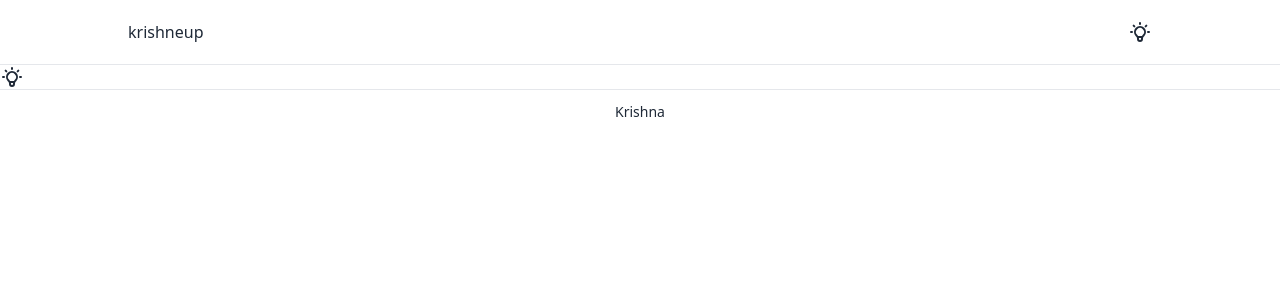
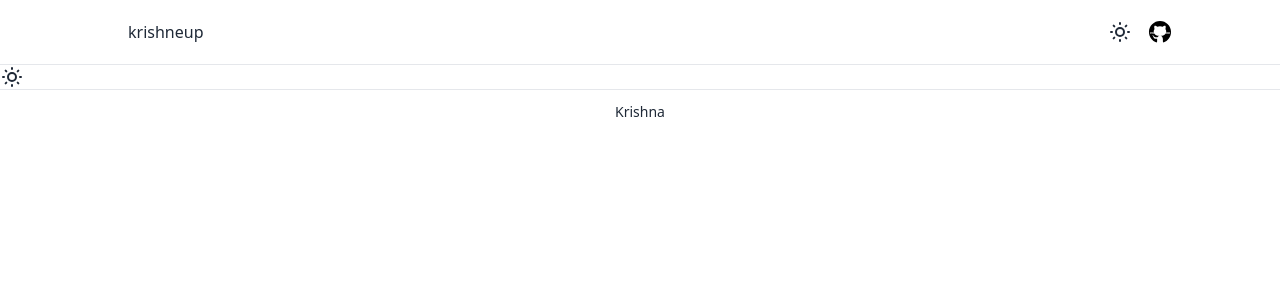
Before and after one commit to davecook88/Thrive_BE_public, a Next.js app: page /components/toggle in a window 1280 px wide. Shown: the top 300 px of the page. Built offline with nearby package versions, Linux system fonts and the light colour scheme.

Commit message:
typescript changes

```diff
--- a/package.json
+++ b/package.json
@@ -9,12 +9,12 @@
     "lint": "next lint"
   },
   "dependencies": {
-    "@heroicons/react": "^1.0.3",
     "daisyui": "^1.11.0",
     "next": "11.0.1",
     "prop-types": "^15.7.2",
     "react": "17.0.2",
-    "react-dom": "17.0.2"
+    "react-dom": "17.0.2",
+    "react-icons": "^4.2.0"
   },
   "devDependencies": {
     "@types/react": "17.0.15",
--- /dev/null
+++ b/pages/components/icons/github.tsx
@@ -0,0 +1,16 @@
+import React from "react";
+
+function GithubIcon() {
+  return (
+    <svg
+    xmlns="http://www.w3.org/2000/svg"
+    width="24"
+    height="24"
+    viewBox="0 0 50 50"
+  >
+    <path d="M17.791 46.836A1.999 1.999 0 0019 45v-5.4c0-.197.016-.402.041-.61A.611.611 0 0119 39h-3.6c-1.5 0-2.8-.6-3.4-1.8-.7-1.3-1-3.5-2.8-4.7-.3-.2-.1-.5.5-.5.6.1 1.9.9 2.7 2 .9 1.1 1.8 2 3.4 2 2.487 0 3.82-.125 4.622-.555C21.356 34.056 22.649 33 24 33v-.025c-5.668-.182-9.289-2.066-10.975-4.975-3.665.042-6.856.405-8.677.707a21.537 21.537 0 01-.151-.987c1.797-.296 4.843-.647 8.345-.714a8.162 8.162 0 01-.291-.849c-3.511-.178-6.541-.039-8.187.097-.02-.332-.047-.663-.051-.999 1.649-.135 4.597-.27 8.018-.111a9.832 9.832 0 01-.13-1.543c0-1.7.6-3.5 1.7-5-.5-1.7-1.2-5.3.2-6.6 2.7 0 4.6 1.3 5.5 2.1C21 13.4 22.9 13 25 13s4 .4 5.6 1.1c.9-.8 2.8-2.1 5.5-2.1 1.5 1.4.7 5 .2 6.6 1.1 1.5 1.7 3.2 1.6 5 0 .484-.045.951-.11 1.409 3.499-.172 6.527-.034 8.204.102-.002.337-.033.666-.051.999-1.671-.138-4.775-.28-8.359-.089a8.272 8.272 0 01-.325.98c3.546.046 6.665.389 8.548.689-.043.332-.093.661-.151.987-1.912-.306-5.171-.664-8.879-.682-1.665 2.878-5.22 4.755-10.777 4.974V33c2.6 0 5 3.9 5 6.6V45c0 .823.498 1.53 1.209 1.836C41.37 43.804 48 35.164 48 25 48 12.318 37.683 2 25 2S2 12.318 2 25c0 10.164 6.63 18.804 15.791 21.836z"></path>
+  </svg>
+  );
+}
+
+export default GithubIcon;
--- /dev/null
+++ b/pages/components/icons/moon.tsx
@@ -0,0 +1,26 @@
+import React from "react";
+
+interface type {
+    callfunc: any
+}
+function MoonIcon({callfunc}:type) {
+  return (
+    <svg
+      xmlns="http://www.w3.org/2000/svg"
+      fill="none"
+      stroke="currentColor"
+      className="h-6 w-6"
+      viewBox="0 0 24 24"
+      onClick={callfunc}
+    >
+      <path
+        strokeLinecap="round"
+        strokeLinejoin="round"
+        strokeWidth="2"
+        d="M20.354 15.354A9 9 0 018.646 3.646 9.003 9.003 0 0012 21a9.003 9.003 0 008.354-5.646z"
+      ></path>
+    </svg>
+  );
+}
+
+export default MoonIcon;
--- /dev/null
+++ b/pages/components/icons/sun.tsx
@@ -0,0 +1,27 @@
+import React from "react";
+
+interface type {
+    callfunc: any
+}
+
+function SunIcon({callfunc}:type) {
+  return (
+    <svg
+      xmlns="http://www.w3.org/2000/svg"
+      fill="none"
+      stroke="currentColor"
+      className="h-6 w-6"
+      viewBox="0 0 24 24"
+      onClick={callfunc}
+    >
+      <path
+        strokeLinecap="round"
+        strokeLinejoin="round"
+        strokeWidth="2"
+        d="M12 3v1m0 16v1m9-9h-1M4 12H3m15.364 6.364l-.707-.707M6.343 6.343l-.707-.707m12.728 0l-.707.707M6.343 17.657l-.707.707M16 12a4 4 0 11-8 0 4 4 0 018 0z"
+      ></path>
+    </svg>
+  );
+}
+
+export default SunIcon;
--- a/pages/components/toggle.tsx
+++ b/pages/components/toggle.tsx
@@ -1,4 +1,6 @@
 import React, { useState, useEffect } from "react";
+import MoonIcon from "./icons/moon";
+import SunIcon from "./icons/sun";
 
 const Toggle = () => {
   const [darkmode, setDarkmode] = useState<boolean>();
@@ -39,13 +41,9 @@ const Toggle = () => {
         <a href="#">
         {
         darkmode === true ?
-        <svg onClick={ToggleNow} xmlns="http://www.w3.org/2000/svg" className="h-5 w-5" viewBox="0 0 20 20" fill="currentColor">
-          <path d="M11 3a1 1 0 10-2 0v1a1 1 0 102 0V3zM15.657 5.757a1 1 0 00-1.414-1.414l-.707.707a1 1 0 001.414 1.414l.707-.707zM18 10a1 1 0 01-1 1h-1a1 1 0 110-2h1a1 1 0 011 1zM5.05 6.464A1 1 0 106.464 5.05l-.707-.707a1 1 0 00-1.414 1.414l.707.707zM5 10a1 1 0 01-1 1H3a1 1 0 110-2h1a1 1 0 011 1zM8 16v-1h4v1a2 2 0 11-4 0zM12 14c.015-.34.208-.646.477-.859a4 4 0 10-4.954 0c.27.213.462.519.476.859h4.002z" />
-        </svg>
+        <MoonIcon callfunc={ToggleNow}/>
       :
-      <svg onClick={ToggleNow} xmlns="http://www.w3.org/2000/svg" className="h-6 w-6" fill="none" viewBox="0 0 24 24" stroke="currentColor">
-        <path strokeLinecap="round" strokeLinejoin="round" strokeWidth={2} d="M9.663 17h4.673M12 3v1m6.364 1.636l-.707.707M21 12h-1M4 12H3m3.343-5.657l-.707-.707m2.828 9.9a5 5 0 117.072 0l-.548.547A3.374 3.374 0 0014 18.469V19a2 2 0 11-4 0v-.531c0-.895-.356-1.754-.988-2.386l-.548-.547z" />
-      </svg>
+      <SunIcon callfunc={ToggleNow}/>
       }
         </a>
 
--- a/pages/layouts/header/navigation.js
+++ b/pages/layouts/header/navigation.js
@@ -1,13 +1,18 @@
 import React from 'react'
 import Toggle from '../../components/toggle';
 import DarkMode from './../../components/darkmode';
+// import { FaGithubSquare } from 'react-icons/fa';
+import GithubIcon from '../../components/icons/github'
+
 
 
 const Navigation = () => {
     return (
         <div>
             <div className="ml-10 flex items-baseline space-x-4">
-                <DarkMode/>
+                <div><DarkMode/></div>
+                {/* <div><FaGithubSquare/></div> */}
+                <div className="max-w-1 w-1"><GithubIcon /></div>
             </div>
         </div>
     )
--- a/pages/typestate2.tsx
+++ /dev/null
@@ -1,57 +0,0 @@
-import React, {useState, useEffect} from 'react'
-import PersonLists from './components/personlists'
-
-interface iData {
-    number:number,
-    people: {
-        name:string,
-        age:number,
-        remarks?: string,
-    }[],
-
-}
-function Typestate2() {
-    const [number, setNumber] = useState<iData['number']>(4);
-
-    const [persons, setPersons] = useState<iData['people']>([]);
-
-    // const clickMEOK = () =>{
-    //     alert("Hello");
-    // }
-
-    function clickMEOK(){
-        alert("CLICK ME")
-    }
-
-    useEffect(() => {
-        setPersons([
-            {
-                name:"Krishna",
-                age:15,
-                remarks:"I am Good"
-            },
-            {
-                name:"Santa",
-                age:15
-            }
-        ])
-    }, [])
-
-    return (
-        <div>
-            <h1>the number is {number}</h1>
-            <button onClick={clickMEOK}>Click Me</button>
-            <ul>
-            {
-                persons.map((person)=>(
-
-                   <PersonLists key={Math.floor(Math.random() * 10)} people={person}/>
-                ))
-            }
-            </ul>
-
-        </div>
-    )
-}
-
-export default Typestate2
--- a/tailwind.config.js
+++ b/tailwind.config.js
@@ -1,5 +1,6 @@
 module.exports = {
-  purge: [],
+  // purge: [], // use this during development state
+  purge: ['./pages/**/*.{js,ts,jsx,tsx}', './components/**/*.{js,ts,jsx,tsx}'], // use this during production state
   darkMode: 'class', // or 'media' or 'class'
   theme: {
     extend: {},
```
Also changed, not shown: pages/components/darkmode.tsx (+0 -9 lines), 1 other file (tests, documents, lock files or other folders).
